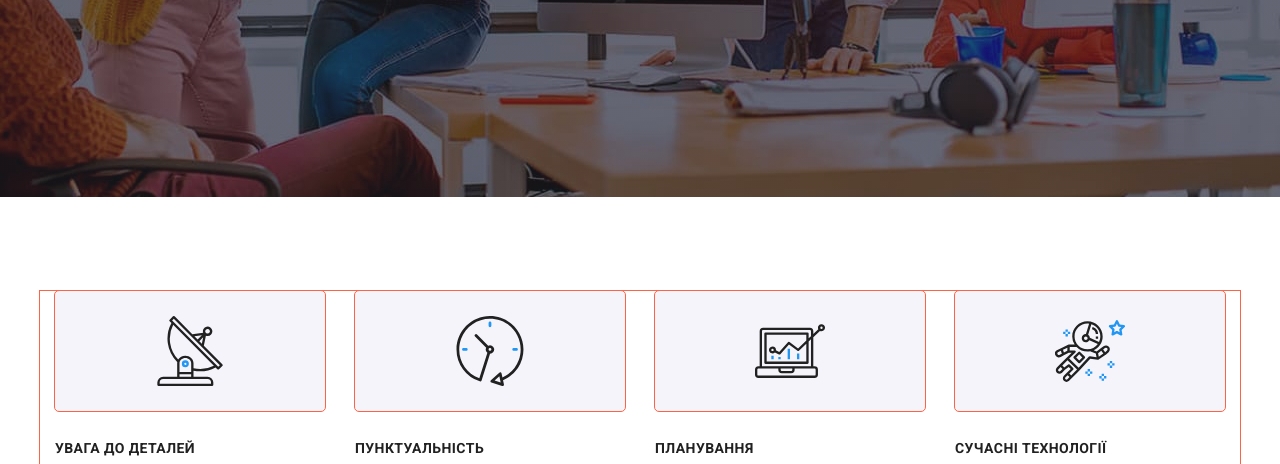
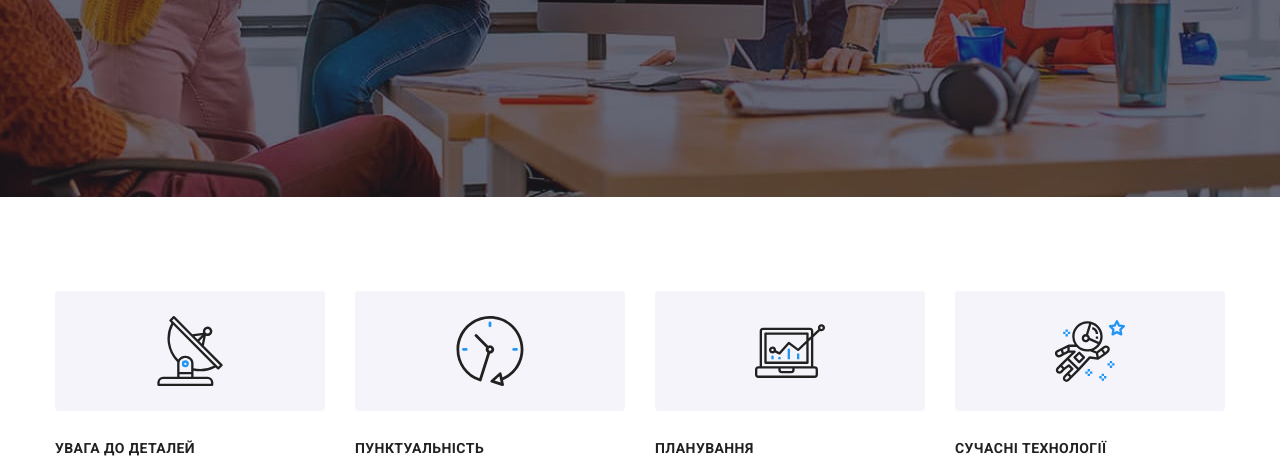
Before and after one commit to cheptsova/goit-markup-hw-08, a plain HTML site: page index.html in a window 1280 px wide. Shown: the part 484-948 px from the top of the page. Drawn offline with nearby package versions, Linux system fonts and the light colour scheme.

Commit message:
Update styles.css

```diff
--- a/css/styles.css
+++ b/css/styles.css
@@ -90,9 +90,6 @@ img {
   width: 1200px;
   padding-left: 15px;
   padding-right: 15px;
-}
-div {
-  outline: 1px solid tomato;
 }
 
 /* Колір основного тексту #FFFFFF */
```
